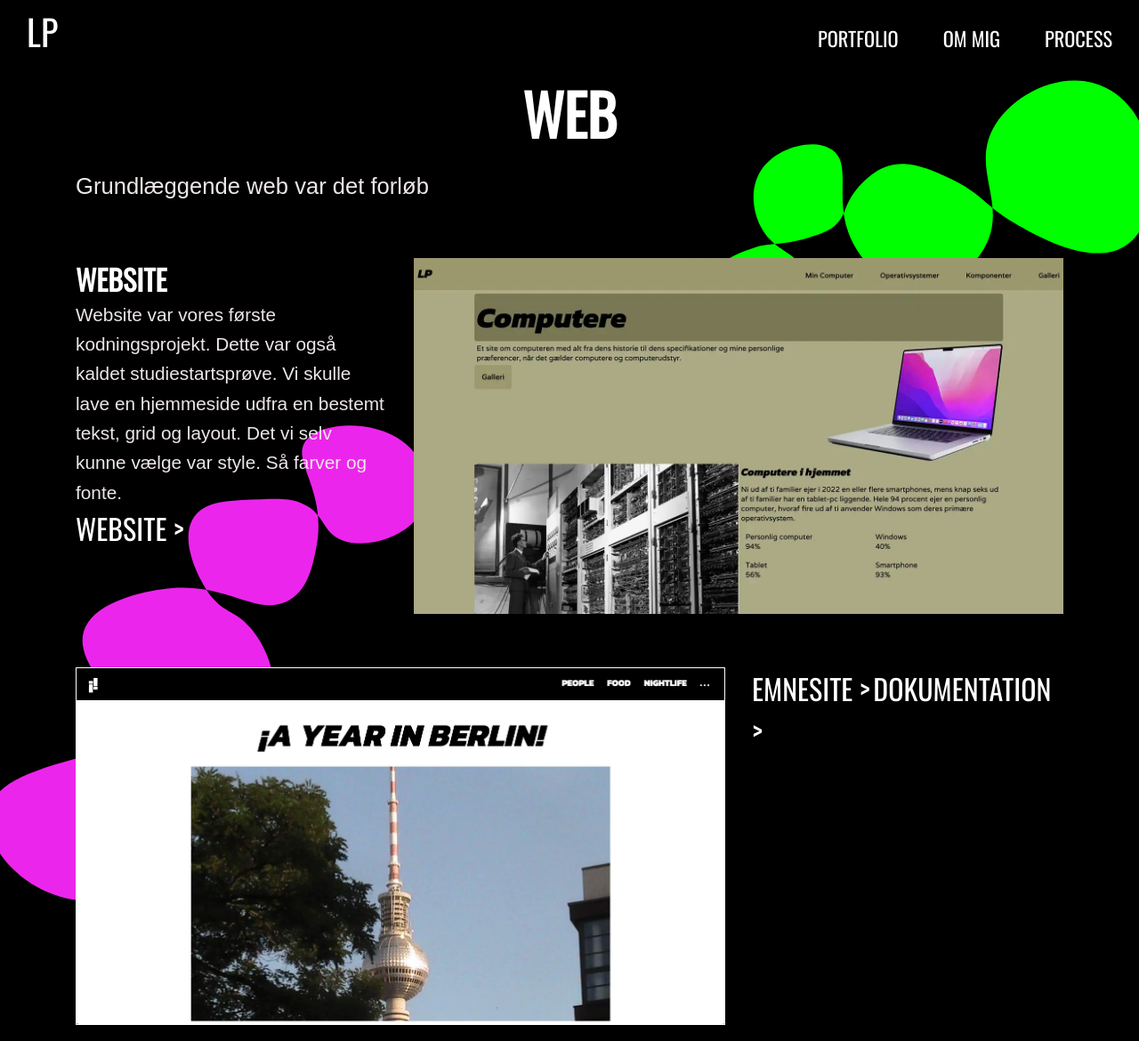
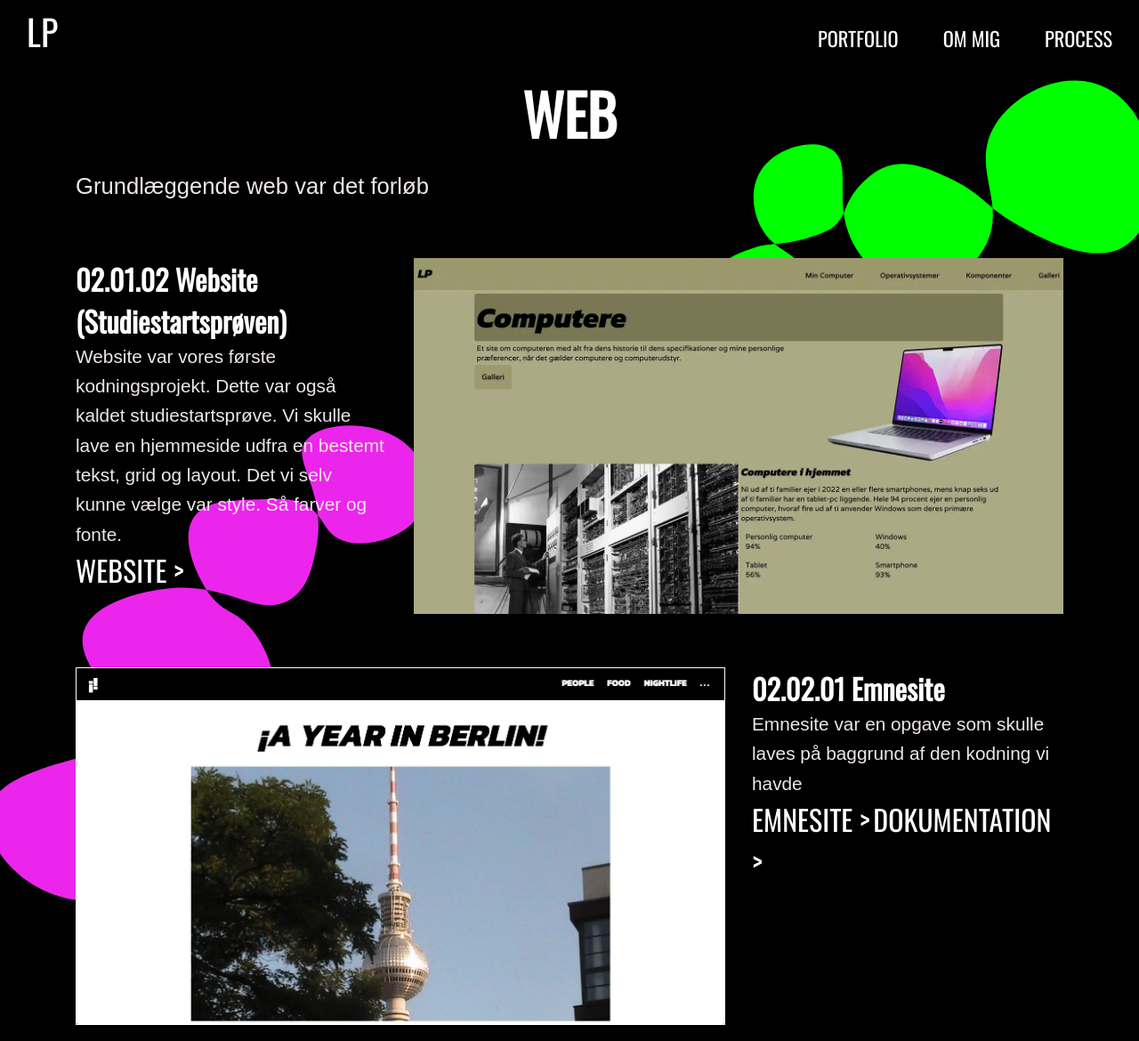
Before and after one commit to LauraLiv/portfolio, a plain HTML site: page web.html in a window 1280 px wide. Shown: the whole page at 89% size. Drawn offline with nearby package versions, Linux system fonts and the light colour scheme.

Commit message:
h3 tilføjet

```diff
--- a/web.html
+++ b/web.html
@@ -33,7 +33,7 @@
             </div>
             <div class="grid_1_2">
                 <div class="col">
-                    <h3>WEBSITE</h3>
+                    <h3>02.01.02 Website (Studiestartsprøven)</h3>
                     <p>Website var vores første kodningsprojekt. Dette var også kaldet studiestartsprøve. Vi skulle lave
                         en hjemmeside udfra en bestemt tekst, grid og layout. Det vi selv kunne vælge var style. Så
                         farver og fonte.</p>
@@ -50,6 +50,8 @@
                     </div>
                 </div>
                 <div class="col">
+                    <h3>02.02.01 Emnesite</h3>
+                    <p>Emnesite var en opgave som skulle laves på baggrund af den kodning vi havde </p>
                     <a href="http://laurapesando.dk/kea/02_web/02_emnesite/emnesite/ ">EMNESITE ></a>
                     <a href="https://xd.adobe.com/view/a8336a45-a44f-45f0-b630-864ba89cf46e-fd60/?fullscreen">DOKUMENTATION
                         ></a>
```
Also changed, not shown: animation.html (+1 -0 lines), indhold.html (+2 -0 lines), ux.html (+2 -0 lines).
